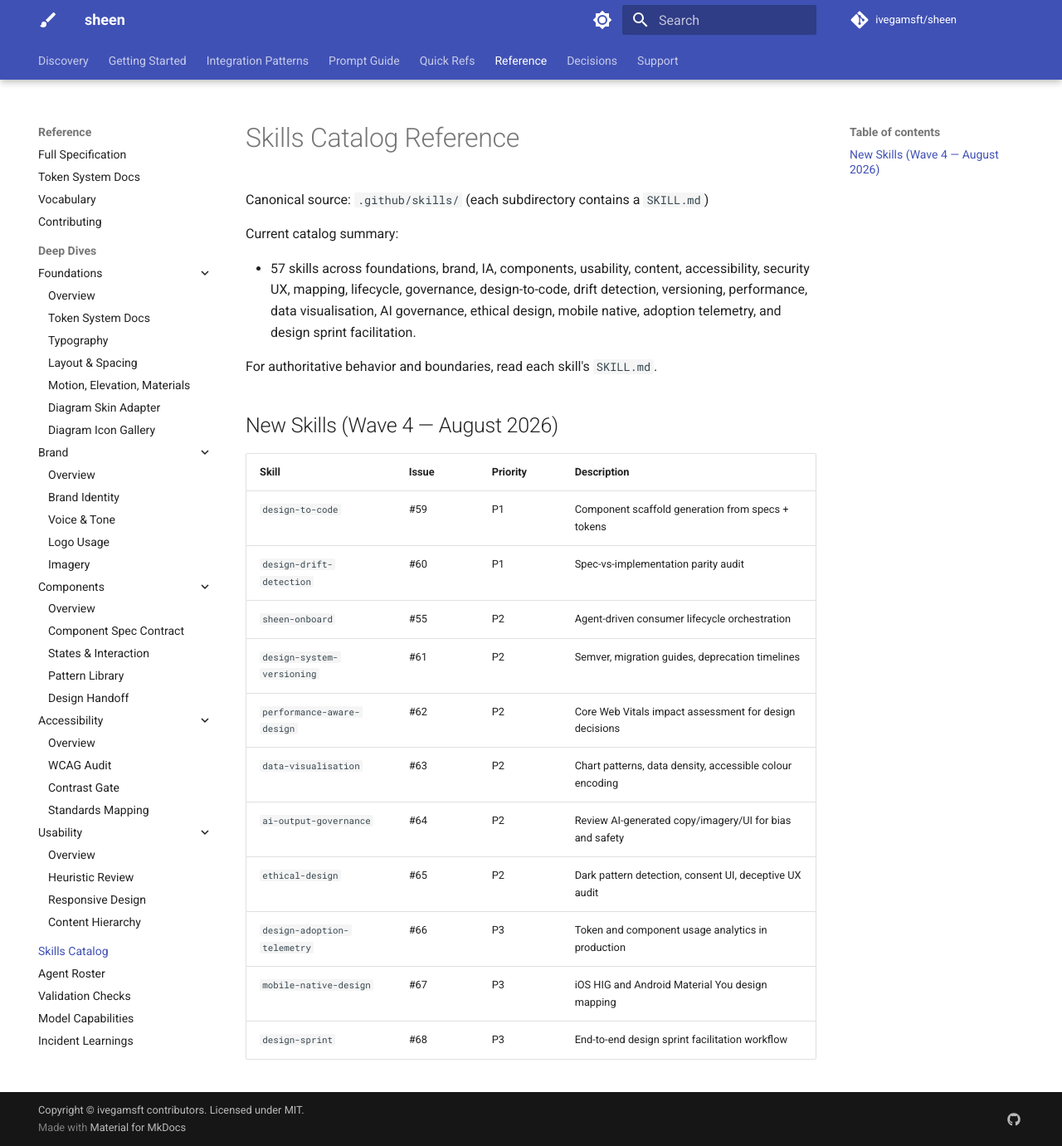
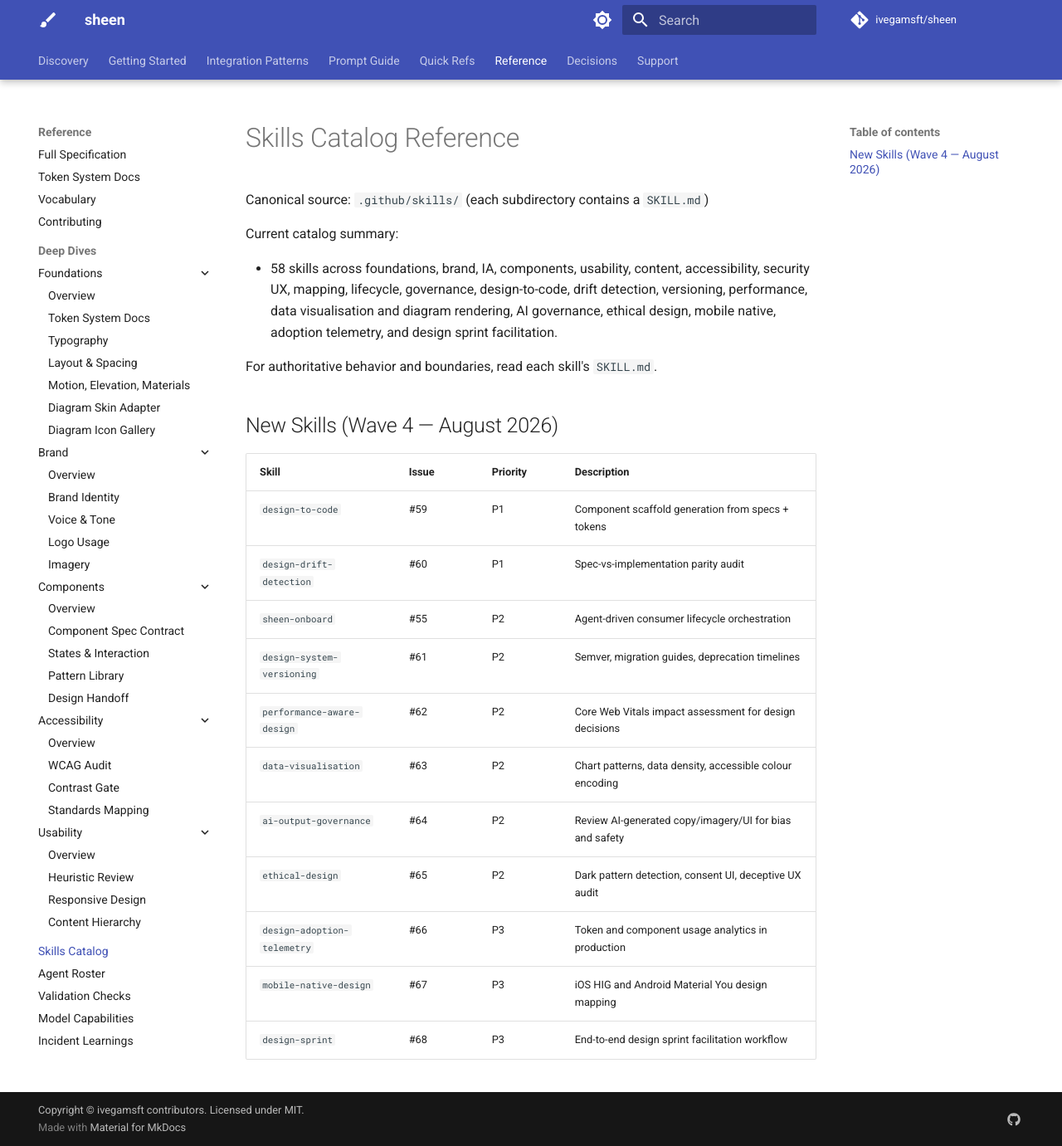
Before and after one commit to ivegamsft/sheen, an MkDocs documentation site: the page built from docs/reference/skills-catalog.md, in a window 1280 px wide and 1381 px high. Shown: the whole window at 83% size. Built offline with MkDocs 1.6.1 and Material for MkDocs 9.7.7, drawn with Linux system fonts in a browser that asks for light colours; comment, search, counter and statistics services are not loaded.

Commit message:
docs: fix stale version status and skill count (#147)
- README.md: status line said "v0.2.0 release" (stale since early in the
  repo's history); updated to v0.10.0 with an accurate current asset count
  (58 skills, 6 agents, 10 instruction layers, 10 templates) sourced from
  sheen-metadata.json, and a link to CHANGELOG.md for release history. Also
  fixed a pre-existing MD032 (blanks-around-lists) violation in the same
  file, required by the whole-file markdownlint convention.
- docs/reference/skills-catalog.md: corrected "57 skills" to the actual
  current count of 58, and added "diagram rendering" to the summary category
  list to reflect the documentation-diagram skill (epic #110).

Co-authored-by: Copilot <198982749+Copilot@users.noreply.github.com>
Co-authored-by: Copilot <223556219+Copilot@users.noreply.github.com>
Copilot-Session: cca84b65-99af-4b53-bcf2-022036c20f29

```diff
--- a/docs/reference/skills-catalog.md
+++ b/docs/reference/skills-catalog.md
@@ -4,10 +4,11 @@ Canonical source: `.github/skills/` (each subdirectory contains a `SKILL.md`)
 
 Current catalog summary:
 
-- 57 skills across foundations, brand, IA, components, usability, content,
+- 58 skills across foundations, brand, IA, components, usability, content,
   accessibility, security UX, mapping, lifecycle, governance, design-to-code,
-  drift detection, versioning, performance, data visualisation, AI governance,
-  ethical design, mobile native, adoption telemetry, and design sprint facilitation.
+  drift detection, versioning, performance, data visualisation and diagram
+  rendering, AI governance, ethical design, mobile native, adoption
+  telemetry, and design sprint facilitation.
 
 For authoritative behavior and boundaries, read each skill's `SKILL.md`.
 
```
Also changed, not shown: README.md (+5 -3 lines).
